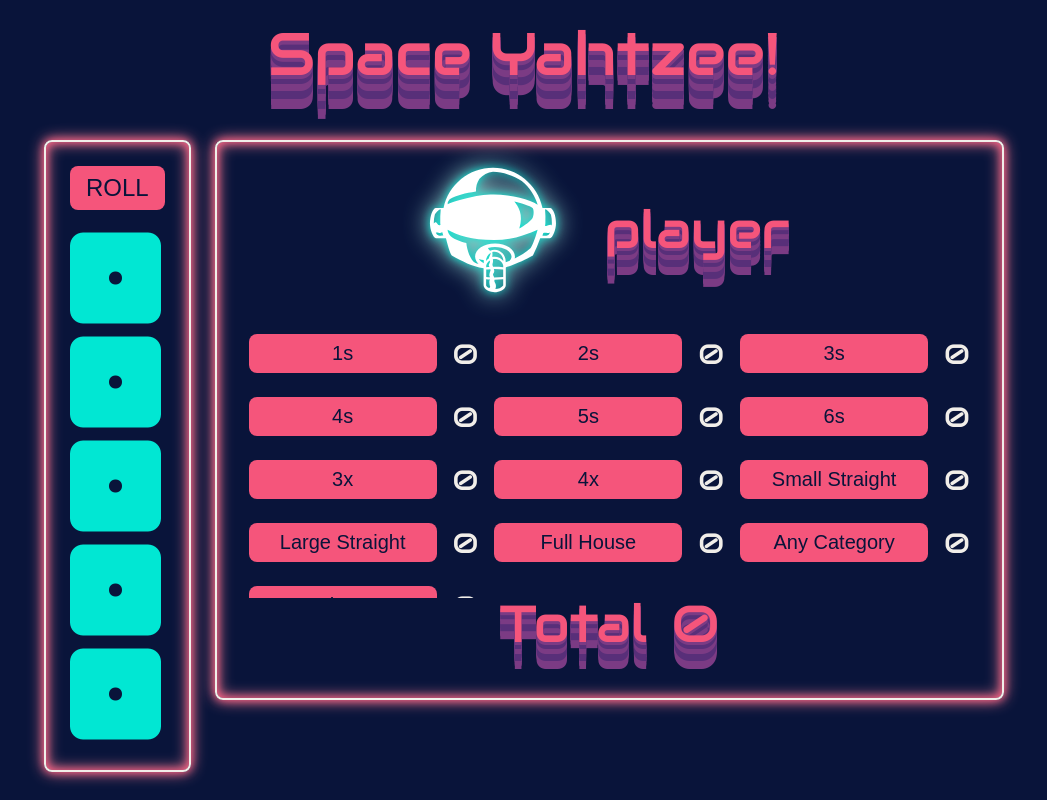
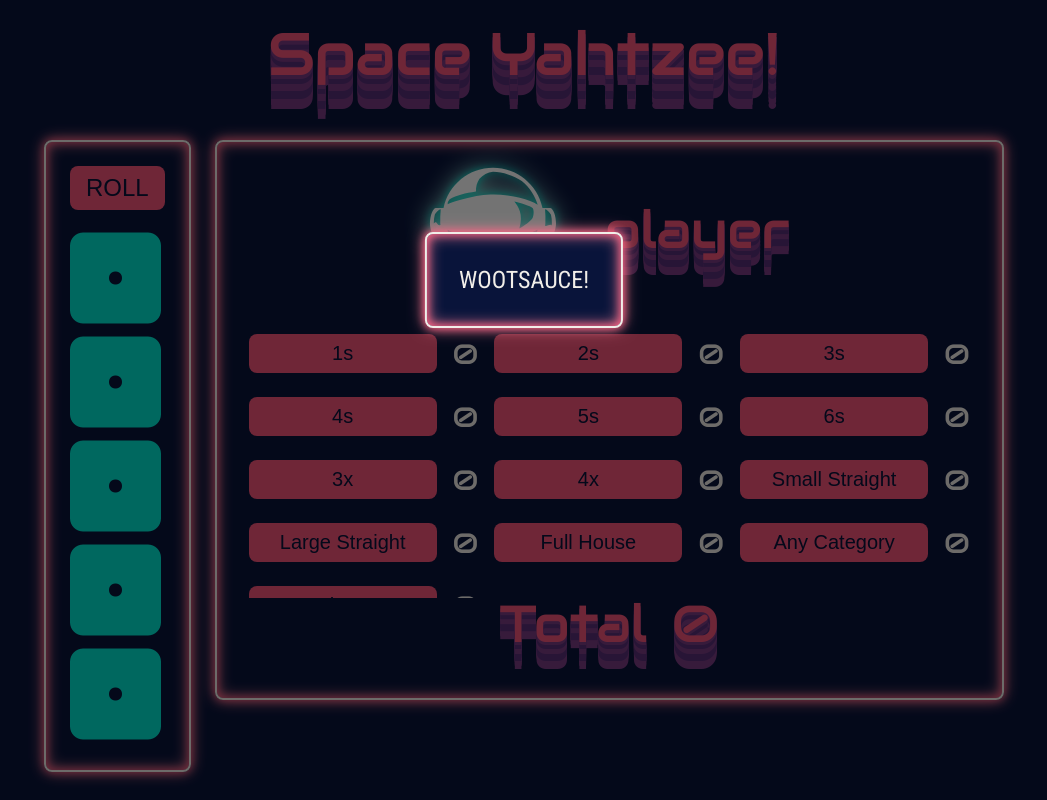
Before and after one commit to roberthparker86/yahtzee, a plain HTML site: page index.html in a window 1280 px wide. Shown: the whole page, without its empty margins (116-1163 px from the left). Drawn offline with Linux system fonts and the light colour scheme.

Commit message:
Snapshot: restructure. Add modal/ opener function.

```diff
--- a/index.html
+++ b/index.html
@@ -41,6 +41,11 @@
     </article>
   </main>
 
+  <section class="modal__backdrop d-none"></section>
+  <div class="modal__window d-none">
+    <p class="modal__message">Test message here.</p>
+  </div>
+
   <script src="js/dice.js"></script>
   <script src="js/Scoreboard.js"></script>
   <script src="js/populate.js"></script>
--- a/js/dice.js
+++ b/js/dice.js
@@ -1,6 +1,7 @@
 class Dice {
   constructor() {
     this.valuesArray = [1, 1, 1, 1, 1];
+    this.rollCount = 0;
     this.one = 'fa-dice-one';
     this.two = "fa-dice-two";
     this.three = "fa-dice-three";
--- a/js/populate.js
+++ b/js/populate.js
@@ -2,6 +2,23 @@ document.addEventListener('DOMContentLoaded', () => {
   const diceCtrl = new Dice();
   const playerOne = new Scoreboard('player', diceCtrl),
     computer = new Scoreboard('computer', diceCtrl);
+
+  const openModal = (content) => {
+    const modalBackdrop = document.querySelector('.modal__backdrop'),
+      modalWindow = document.querySelector('.modal__window'),
+      modalMessage = document.querySelector('.modal__message');
+
+    modalBackdrop.classList.remove('d-none');
+    modalWindow.classList.remove('d-none');
+    modalMessage.innerHTML = content;
+
+    setTimeout(() => {
+      modalBackdrop.classList.add('open');
+      modalWindow.classList.add('open');
+    }, 20);
+  }
+
+  setTimeout(() => openModal('WOOTSAUCE!'), 2000);
 
   playerOne.generateScoreboard();
   computer.generateScoreboard();
--- /dev/null
+++ b/sass/components/_modal.scss
@@ -0,0 +1,37 @@
+section.modal__backdrop {
+	background-color: #000;
+	position:absolute;
+	top: 0;
+	left: 0;
+	right: 0;
+	bottom: 0;
+	opacity: 0;
+	transition: opacity .25s ease-in-out;
+
+	&.open {
+		opacity: .55;
+	}
+}
+
+.modal__window {
+	@include border-glow;
+	background-color: $color-dark-blue;
+	border: 2px solid $color-white;
+	border-radius: .5rem;
+	opacity: 0;
+	padding: 2rem;
+	position: absolute;
+	transform: translate(-50%, -50%);
+	top: 35%;
+	left: 50%;
+	z-index: 5;
+	transition: opacity .35s ease-in-out .25s;
+
+	&.open {
+		opacity: 1;
+	}
+
+	& .modal__message {
+		font-size: 1.5rem;
+	}
+}
--- a/sass/main.scss
+++ b/sass/main.scss
@@ -6,5 +6,6 @@
 
 @import 'components/dice-section';
 @import 'components/scoreboard';
+@import 'components/modal';
 
 @import 'utility/utility';
```
Also changed, not shown: css/style.css, 1 other file.
